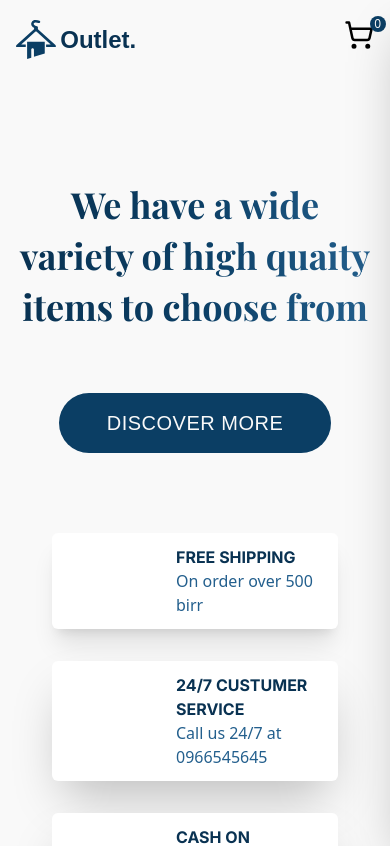
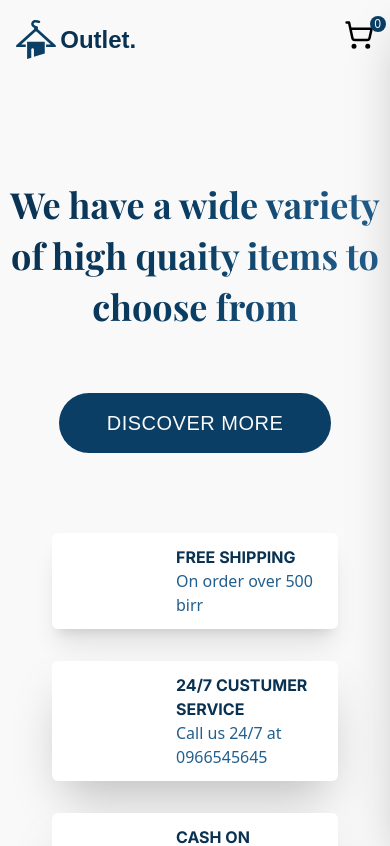
Before and after one commit to klassno3/Outlet-store, a React (Create React App) app: page / in a window 390 px wide. Shown: the top 846 px of the page. Built offline with nearby package versions, Linux system fonts and the light colour scheme; no server answers; some icons are missing; a web font is replaced by a local one.

Commit message:
making hero responsive

```diff
--- a/src/pages/Home.jsx
+++ b/src/pages/Home.jsx
@@ -10,7 +10,7 @@ const Home = () => {
   return (
     <div className='relative z-10 bg-secondary-100'>
 
-    <div className='flex w-11/12 mx-auto items-start justify-between pt-20  z-10 relative'>
+    <div className='flex md:w-11/12 mx-auto items-start justify-between pt-20  z-10 relative'>
       <div className='w-full md:w-1/2  md:pt-8' >
         <h1 className='text-4xl md:flex justify-center mx-auto  md:text-left md:mx-0 text-center pt-5 leading-[3.2rem] xl:leading-[4.5rem] font-bold font-play  bg-gradient-to-r from-primary-300 via-primary-200 to-primary-100 text-transparent bg-clip-text md:text-5xl xl:text-6xl'>
           We have a wide variety of high quaity items to choose from </h1>
```
